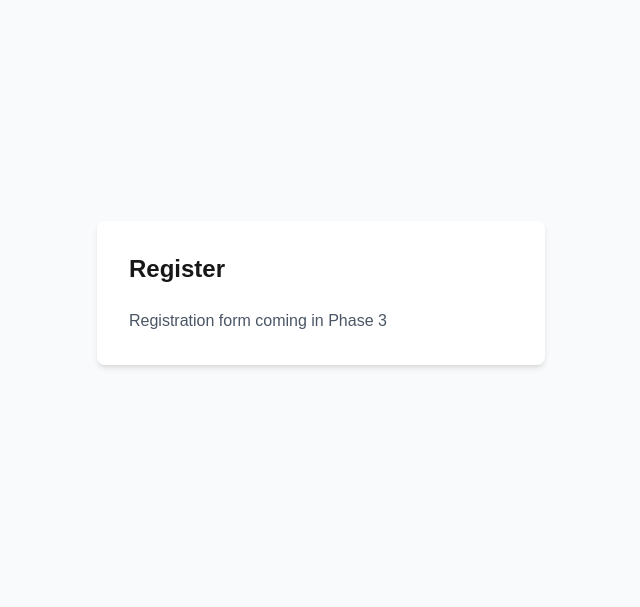
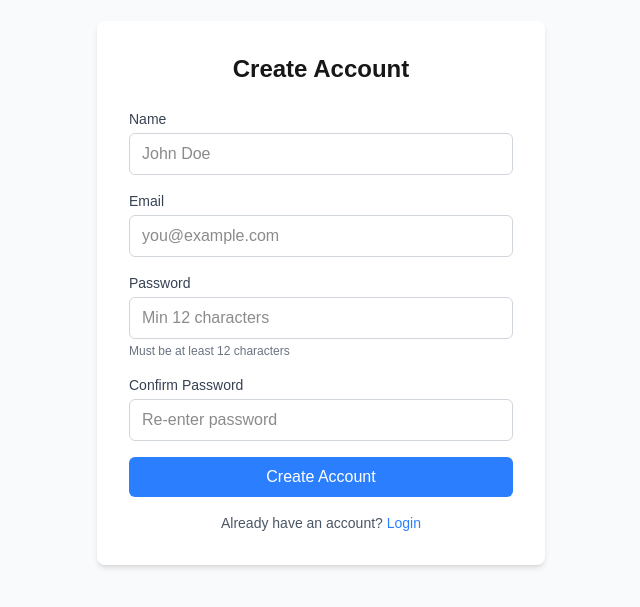
Before and after one commit to kalhankrishna/flowboard, a Next.js app in the folder Frontend/: page /register in a window 1280 px wide. Shown: the part 107-714 px from the top of the page, without its empty margins (319-959 px from the left). Built offline with nearby package versions, Linux system fonts and the light colour scheme.

Commit message:
FB-028,029,030,032

```diff
--- a/Frontend/app/(auth)/login/page.tsx
+++ b/Frontend/app/(auth)/login/page.tsx
@@ -1,9 +1,87 @@
+'use client';
+
+import { useState } from 'react';
+import Link from 'next/link';
+
 export default function LoginPage() {
+  const [email, setEmail] = useState('');
+  const [password, setPassword] = useState('');
+  const [error, setError] = useState('');
+  const [isLoading, setIsLoading] = useState(false);
+
+  const handleSubmit = async (e: React.FormEvent) => {
+    e.preventDefault();
+    setError('');
+
+    // Basic validation
+    if (!email || !password) {
+      setError('Please fill in all fields');
+      return;
+    }
+
+    // TODO: Wire up API call in FB-032
+    console.log('Login attempt:', { email, password });
+  };
+
   return (
     <div className="min-h-screen flex items-center justify-center bg-gray-50">
       <div className="bg-white p-8 rounded-lg shadow-md w-full max-w-md">
-        <h1 className="text-2xl font-bold mb-6">Login</h1>
-        <p className="text-gray-600">Login form coming in Phase 3</p>
+        <h1 className="text-2xl font-bold mb-6 text-center">Login to FlowBoard</h1>
+
+        <form onSubmit={handleSubmit} className="space-y-4">
+          <div>
+            <label htmlFor="email" className="block text-sm font-medium text-gray-700 mb-1">
+              Email
+            </label>
+            <input
+              id="email"
+              type="email"
+              value={email}
+              onChange={(e) => setEmail(e.target.value)}
+              className="w-full px-3 py-2 border border-gray-300 rounded-md focus:outline-none focus:ring-2 focus:ring-blue-500"
+              placeholder="you@example.com"
+              disabled={isLoading}
+              autoComplete="email"
+            />
+          </div>
+
+          <div>
+            <label htmlFor="password" className="block text-sm font-medium text-gray-700 mb-1">
+              Password
+            </label>
+            <input
+              id="password"
+              type="password"
+              value={password}
+              onChange={(e) => setPassword(e.target.value)}
+              className="w-full px-3 py-2 border border-gray-300 rounded-md focus:outline-none focus:ring-2 focus:ring-blue-500"
+              placeholder="••••••••••••"
+              disabled={isLoading}
+              autoComplete="current-password"
+            />
+          </div>
+
+          {error && (
+            <div className="p-3 bg-red-50 border border-red-200 rounded-md">
+              <p className="text-sm text-red-600">{error}</p>
+            </div>
+          )}
+
+          <button
+            type="submit"
+            disabled={isLoading}
+            className="w-full bg-blue-500 text-white py-2 px-4 rounded-md hover:bg-blue-600 disabled:opacity-50 disabled:cursor-not-allowed transition"
+          >
+            {isLoading ? 'Logging in...' : 'Login'}
+          </button>
+        </form>
+
+        <p className="mt-4 text-center text-sm text-gray-600">
+          Don't have an account?{' '}
+          <Link href="/register" className="text-blue-500 hover:text-blue-600 font-medium">
+            Sign up
+          </Link>
+        </p>
       </div>
     </div>
   );
--- a/Frontend/app/(auth)/register/page.tsx
+++ b/Frontend/app/(auth)/register/page.tsx
@@ -1,9 +1,132 @@
+'use client';
+
+import { useState } from 'react';
+import Link from 'next/link';
+
 export default function RegisterPage() {
+  const [name, setName] = useState('');
+  const [email, setEmail] = useState('');
+  const [password, setPassword] = useState('');
+  const [confirmPassword, setConfirmPassword] = useState('');
+  const [error, setError] = useState('');
+  const [isLoading, setIsLoading] = useState(false);
+
+  const handleSubmit = async (e: React.FormEvent) => {
+    e.preventDefault();
+    setError('');
+
+    // Validation
+    if (!name || !email || !password || !confirmPassword) {
+      setError('Please fill in all fields');
+      return;
+    }
+
+    if (password.length < 12) {
+      setError('Password must be at least 12 characters');
+      return;
+    }
+
+    if (password !== confirmPassword) {
+      setError('Passwords do not match');
+      return;
+    }
+
+    // TODO: Wire up API call in FB-032
+    console.log('Register attempt:', { name, email, password });
+  };
+
   return (
     <div className="min-h-screen flex items-center justify-center bg-gray-50">
       <div className="bg-white p-8 rounded-lg shadow-md w-full max-w-md">
-        <h1 className="text-2xl font-bold mb-6">Register</h1>
-        <p className="text-gray-600">Registration form coming in Phase 3</p>
+        <h1 className="text-2xl font-bold mb-6 text-center">Create Account</h1>
+
+        <form onSubmit={handleSubmit} className="space-y-4">
+          <div>
+            <label htmlFor="name" className="block text-sm font-medium text-gray-700 mb-1">
+              Name
+            </label>
+            <input
+              id="name"
+              type="text"
+              value={name}
+              onChange={(e) => setName(e.target.value)}
+              className="w-full px-3 py-2 border border-gray-300 rounded-md focus:outline-none focus:ring-2 focus:ring-blue-500"
+              placeholder="John Doe"
+              disabled={isLoading}
+              autoComplete="name"
+            />
+          </div>
+
+          <div>
+            <label htmlFor="email" className="block text-sm font-medium text-gray-700 mb-1">
+              Email
+            </label>
+            <input
+              id="email"
+              type="email"
+              value={email}
+              onChange={(e) => setEmail(e.target.value)}
+              className="w-full px-3 py-2 border border-gray-300 rounded-md focus:outline-none focus:ring-2 focus:ring-blue-500"
+              placeholder="you@example.com"
+              disabled={isLoading}
+              autoComplete="email"
+            />
+          </div>
+
+          <div>
+            <label htmlFor="password" className="block text-sm font-medium text-gray-700 mb-1">
+              Password
+            </label>
+            <input
+              id="password"
+              type="password"
+              value={password}
+              onChange={(e) => setPassword(e.target.value)}
+              className="w-full px-3 py-2 border border-gray-300 rounded-md focus:outline-none focus:ring-2 focus:ring-blue-500"
+              placeholder="Min 12 characters"
+              disabled={isLoading}
+              autoComplete="new-password"
+            />
+            <p className="mt-1 text-xs text-gray-500">Must be at least 12 characters</p>
+          </div>
+
+          <div>
+            <label htmlFor="confirmPassword" className="block text-sm font-medium text-gray-700 mb-1">
+              Confirm Password
+            </label>
+            <input
+              id="confirmPassword"
+              type="password"
+              value={confirmPassword}
+              onChange={(e) => setConfirmPassword(e.target.value)}
+              className="w-full px-3 py-2 border border-gray-300 rounded-md focus:outline-none focus:ring-2 focus:ring-blue-500"
+              placeholder="Re-enter password"
+              disabled={isLoading}
+              autoComplete="new-password"
+            />
+          </div>
+
+          {error && (
+            <div className="p-3 bg-red-50 border border-red-200 rounded-md">
+              <p className="text-sm text-red-600">{error}</p>
+            </div>
+          )}
+
+          <button
+            type="submit"
+            disabled={isLoading}
+            className="w-full bg-blue-500 text-white py-2 px-4 rounded-md hover:bg-blue-600 disabled:opacity-50 disabled:cursor-not-allowed transition"
+          >
+            {isLoading ? 'Creating account...' : 'Create Account'}
+          </button>
+        </form>
+
+        <p className="mt-4 text-center text-sm text-gray-600">
+          Already have an account?{' '}
+          <Link href="/login" className="text-blue-500 hover:text-blue-600 font-medium">
+            Login
+          </Link>
+        </p>
       </div>
     </div>
   );
--- a/Frontend/store/authStore.ts
+++ b/Frontend/store/authStore.ts
@@ -1,43 +1,30 @@
 import { create } from 'zustand';
 import { devtools } from 'zustand/middleware';
-
-interface User {
-  id: string;
-  email: string;
-  name: string;
-}
-
-interface AuthState {
-  user: User | null;
-  token: string | null;
-  isAuthenticated: boolean;
-
-  setUser: (user: User | null) => void;
-  setToken: (token: string | null) => void;
-  login: (user: User, token: string) => void;
-  logout: () => void;
-}
+import { AuthState } from '@/types/auth';
 
 export const useAuthStore = create<AuthState>()(
   devtools(
     (set) => ({
       user: null,
-      token: null,
       isAuthenticated: false,
 
-      setUser: (user) => set({ user }),
+      setUser: (user) => set({
+        user,
+        isAuthenticated: !!user
+      }),
 
-      setToken: (token) => set({ token }),
+      clearUser: () => set({
+        user: null,
+        isAuthenticated: false
+      }),
 
-      login: (user, token) => set({
+      login: (user) => set({
         user,
-        token,
         isAuthenticated: true
       }),
 
       logout: () => set({
         user: null,
-        token: null,
         isAuthenticated: false
       }),
     }),
--- /dev/null
+++ b/Frontend/types/auth.ts
@@ -0,0 +1,26 @@
+export interface User {
+  id: string;
+  email: string;
+  name: string;
+}
+
+export interface RegisterInput {
+  email: string;
+  password: string;
+  name: string;
+}
+
+export interface LoginInput {
+  email: string;
+  password: string;
+}
+
+export interface AuthState {
+  user: User | null;
+  isAuthenticated: boolean;
+
+  setUser: (user: User | null) => void;
+  clearUser: () => void;
+  login: (user: User) => void;
+  logout: () => void;
+}
```
Also changed, not shown: Frontend/lib/api.ts (+77 -13 lines).
